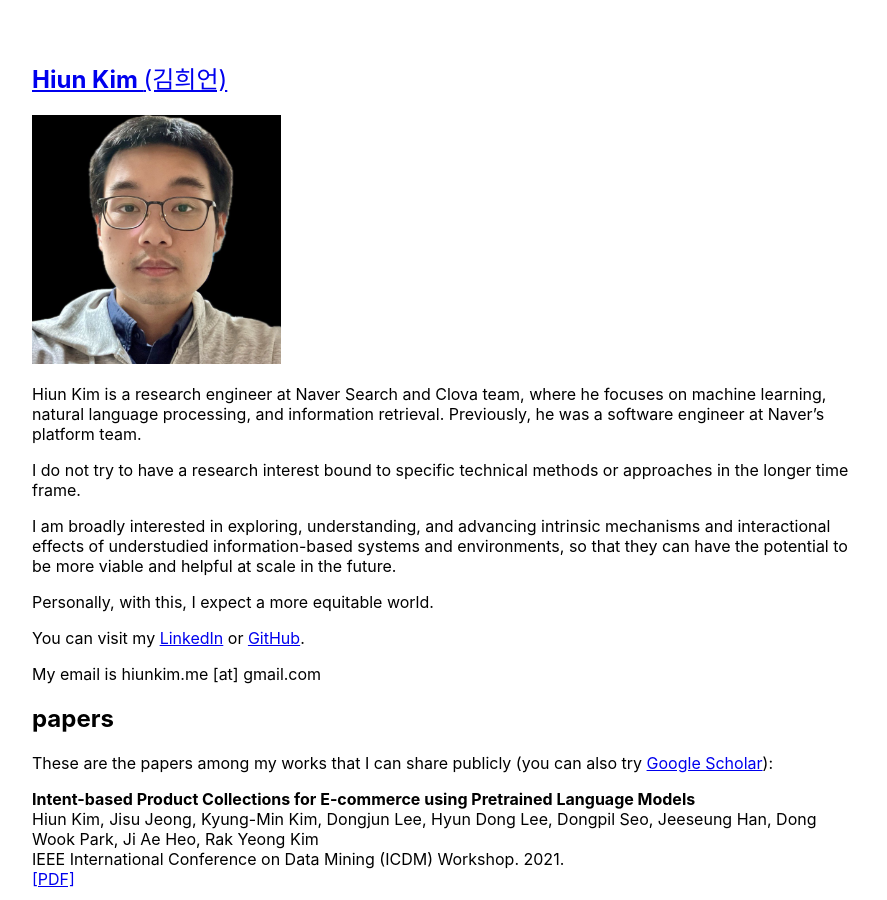
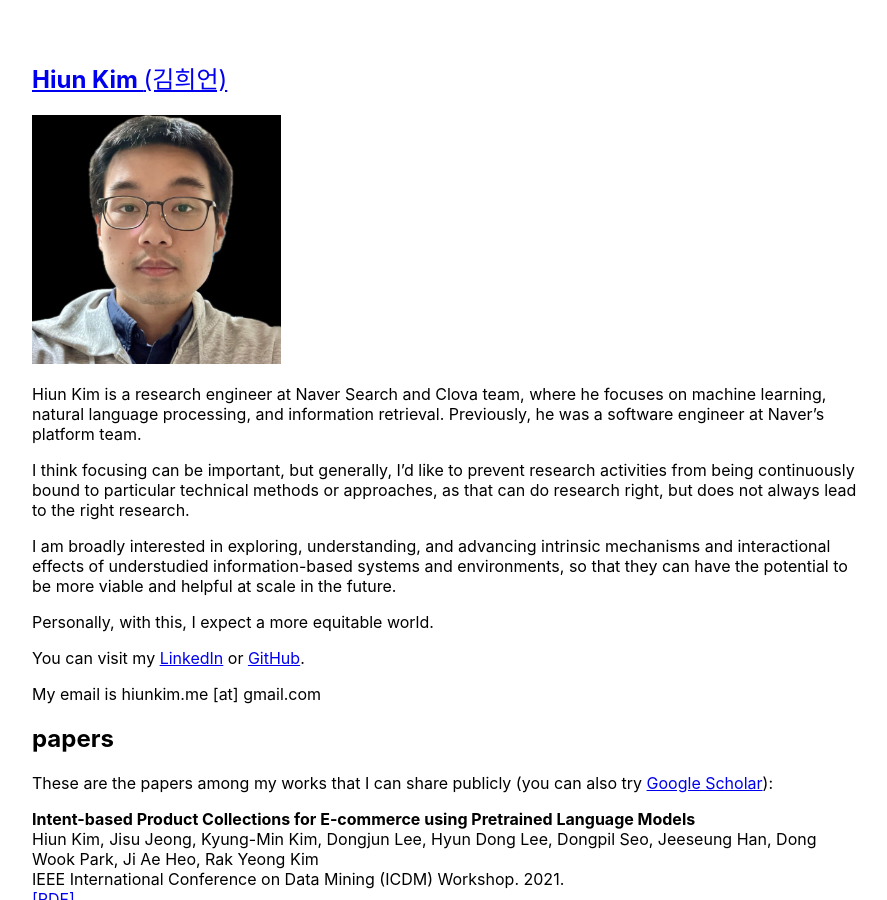
Before and after one commit to hiun/hiun.github.io, a Jekyll site: the page built from index.md, in a window 1280 px wide and 900 px high. Shown: the whole window, without its empty margins (193-1080 px from the left). Built offline with Jekyll 4.4.1, drawn with Linux system fonts in a browser that asks for light colours.

Commit message:
Update index.md

```diff
--- a/index.md
+++ b/index.md
@@ -9,7 +9,7 @@ title: Home
 
 Hiun Kim is a research engineer at Naver Search and Clova team, where he focuses on machine learning, natural language processing, and information retrieval. Previously, he was a software engineer at Naver’s platform team.
 
-I do not try to have a research interest bound to specific technical methods or approaches in the longer time frame.
+I think focusing can be important, but generally, I’d like to prevent research activities from being continuously bound to particular technical methods or approaches, as that can do research right, but does not always lead to the right research.
 
 I am broadly interested in exploring, understanding, and advancing intrinsic mechanisms and interactional effects of understudied information-based systems and environments, so that they can have the potential to be more viable and helpful at scale in the future.
 
```
